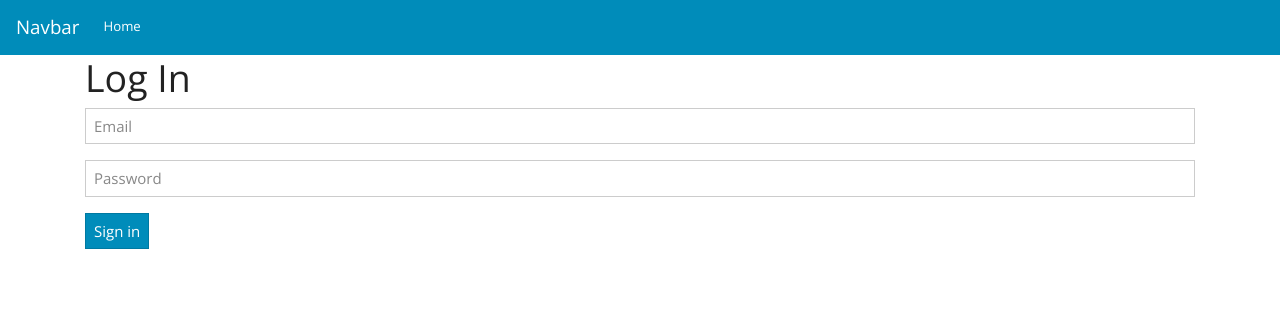
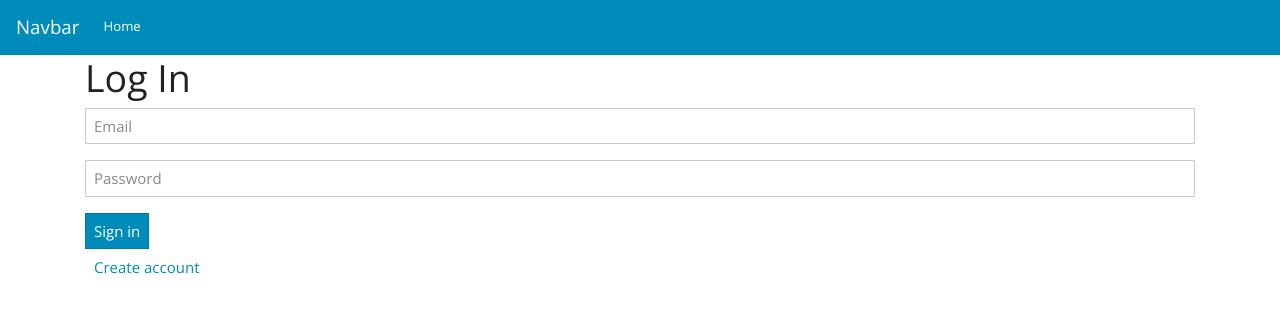
Before and after one commit to jtlwheeler/node-express-starter, a React (Create React App) app in the folder react-client/: page / in a window 1280 px wide. Shown: the top 312 px of the page. Built offline with nearby package versions, Linux system fonts and the light colour scheme.

Commit message:
Added button to go to registration page from login page.

```diff
--- a/react-client/src/components/login-page/LoginPage.tsx
+++ b/react-client/src/components/login-page/LoginPage.tsx
@@ -41,7 +41,9 @@ export default class LoginPage extends React.Component<LoginPageProps, State> {
                         type="email"
                         placeholder="Email"
                         name="email"
-                        onChange={(event: any) => { this.setState({ email: event.target.value }); }}
+                        onChange={(event: any) => {
+                            this.setState({email: event.target.value});
+                        }}
                         required
                     />
                 </div>
@@ -52,18 +54,31 @@ export default class LoginPage extends React.Component<LoginPageProps, State> {
                         type="password"
                         placeholder="Password"
                         name="password"
-                        onChange={(event: any) => { this.setState({ password: event.target.value }); }}
+                        onChange={(event: any) => {
+                            this.setState({password: event.target.value});
+                        }}
                         required
                     />
                 </div>
 
                 <div className="form-group">
+                    <div>
                         <button
                             type="submit"
                             className="submit-button btn btn-primary"
                         >
                             Sign in
                         </button>
+                    </div>
+                    <div>
+                        <button
+                            type="button"
+                            className="create-account-button btn btn-link"
+                            onClick={() => this.props.history.push('/register')}
+                        >
+                            Create account
+                        </button>
+                    </div>
                 </div>
             </form>
         );
@@ -76,7 +91,7 @@ export default class LoginPage extends React.Component<LoginPageProps, State> {
             await authService.login(this.state.email, this.state.password);
             this.props.history.push('/profile');
         } catch (error) {
-            this.setState({ error: responseErrorHandler(error) });
+            this.setState({error: responseErrorHandler(error)});
         }
     }
 }
```
Also changed, not shown: 1 other file (tests, documents, lock files or other folders). Lines whose indentation alone changed are shown as unchanged.
